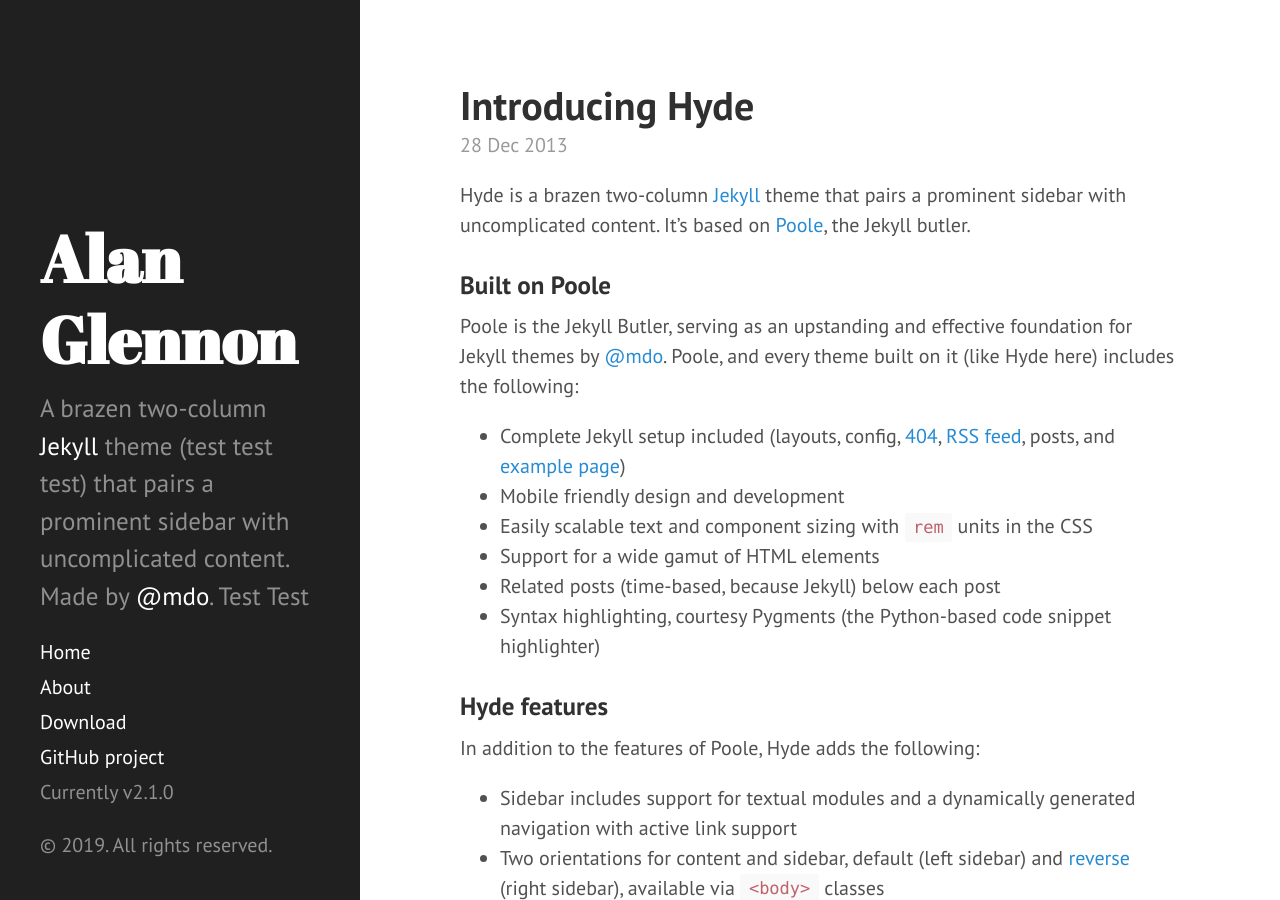
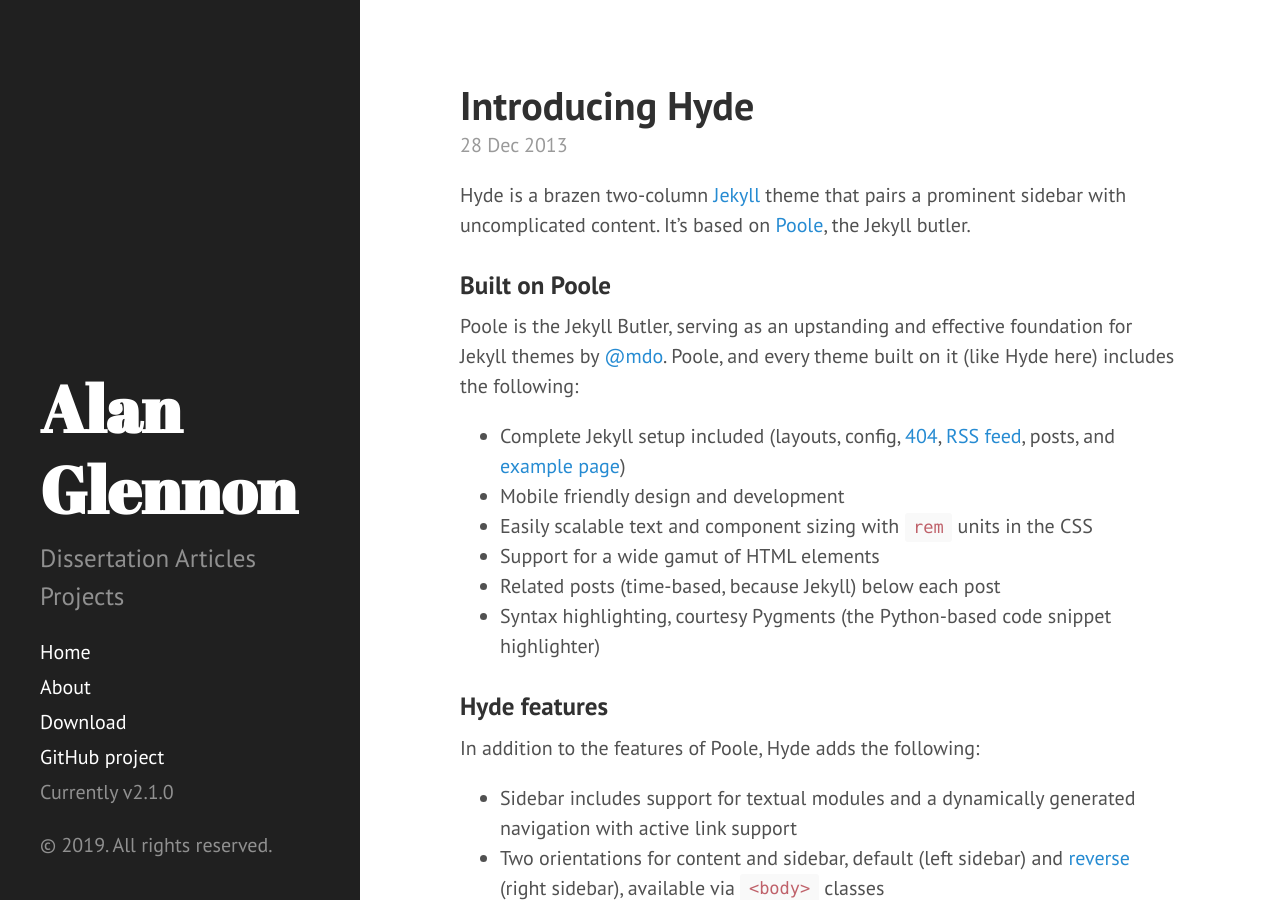
Before and after one commit to glennon/glennon.github.io, a Jekyll site: the page built from index.html, in a window 1280 px wide and 900 px high. Built offline with Jekyll 4.4.1, drawn with Linux system fonts in a browser that asks for light colours; the list of posts is cut into pages by our own code.

Commit message:
Update _config.yml
minor test

```diff
--- a/_config.yml
+++ b/_config.yml
@@ -8,9 +8,10 @@
 # Setup
 title:            Alan Glennon
 tagline:          'Geographer 🎂  Angel'
-description:      'A brazen two-column <a href="http://jekyllrb.com" target="_blank">Jekyll</a>
-                  theme (test test test) that pairs a prominent sidebar with uncomplicated content. Made by
-                  <a href="https://twitter.com/mdo" target="_blank">@mdo</a>. Test Test'
+description:      'Dissertation
+                  Articles
+                  Projects
+                  '
 url:              http://hyde.getpoole.com
 baseurl:          /
 
```
